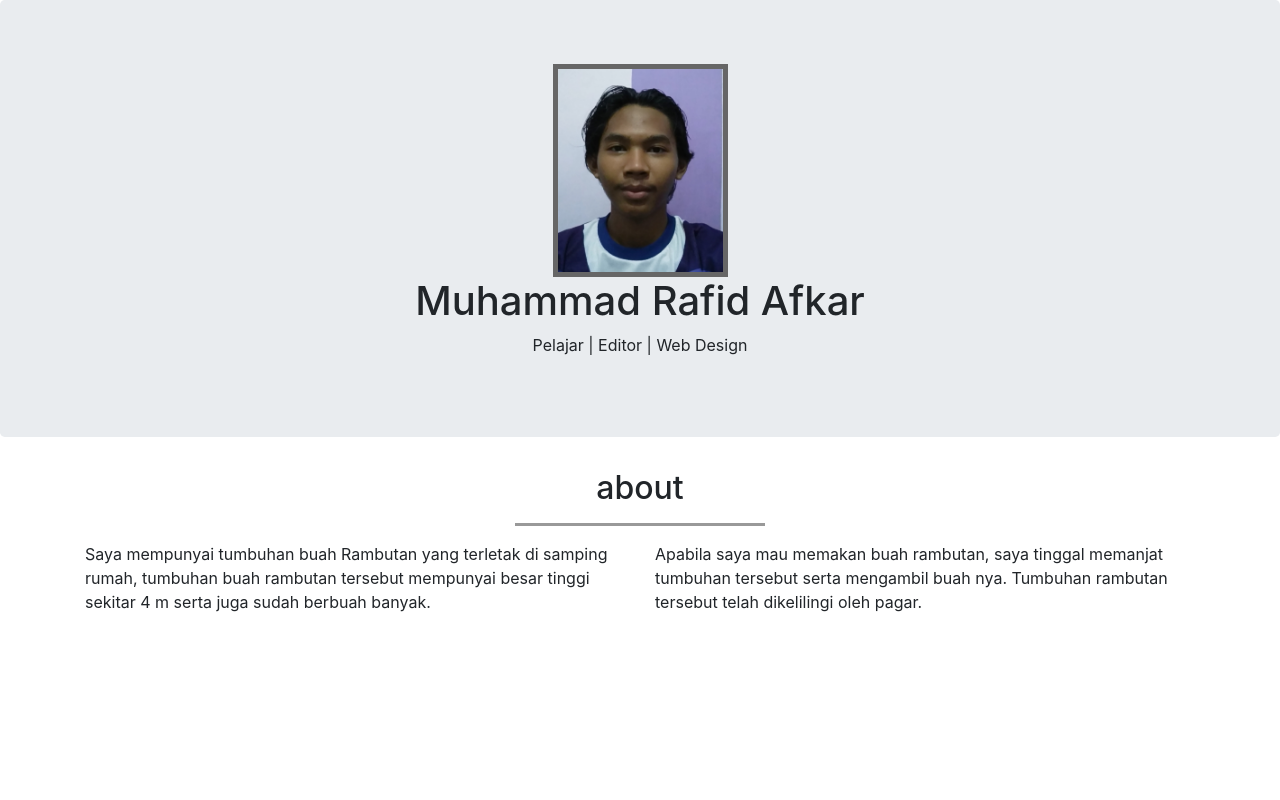
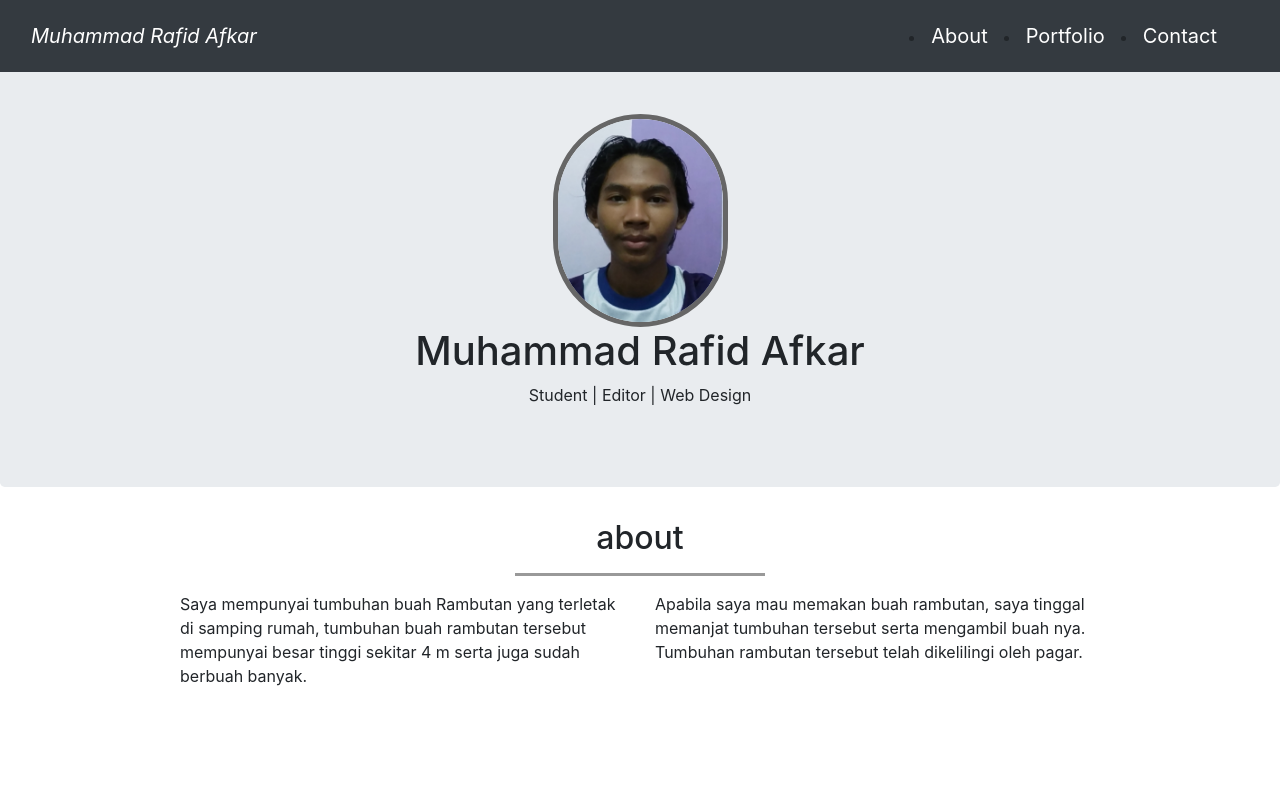
Before and after one commit to bic-boy/webanakbic.github.io, a plain HTML site: page index.html in a window 1280 px wide. Shown: the top 800 px of the page. Drawn offline with nearby package versions, Linux system fonts and the light colour scheme.

Commit message:
first commit

```diff
--- a/css/style.css
+++ b/css/style.css
@@ -7,7 +7,9 @@
 
 
 
-
+body {
+	margin-top: 50px;
+}
 
 
 
@@ -43,4 +45,5 @@ footer{
 
 footer p{
 	color: #aaa;
+	margin-top: 10px;
 }
--- a/index.html
+++ b/index.html
@@ -13,11 +13,26 @@
   </head>
   <body>
 
+    <!-- navbar -->
+     <nav class="navbar navbar-expand-lg navbar-dark bg-dark navbar fixed-top">
+      <div class="container-fluid">
+        <div class="navbar-header">
+         <a class="navbar-brand" href=""><em>Muhammad Rafid Afkar</em></a>
+        </div>
+        <nav class="navbar navbar-expand-lg navbar-dark bg-dark">
+         <li><a class="navbar-brand" href="#">About</a></li>
+         <li><a class="navbar-brand" href="#">Portfolio</a></li>
+         <li><a class="navbar-brand" href="#">Contact</a></li>
+      </div>
+     </nav>
+
+    <!-- akhir navbar -->
+
     <!-- jumbotron -->
     <div class="jumbotron text-center">
-      <img src="img/odading.jpg" class="img-circle">
+      <img src="img/odading.jpg" class="rounded-pill">
       <h1>Muhammad Rafid Afkar</h1>
-      <p>Pelajar | Editor | Web Design</p>
+      <p>Student | Editor | Web Design</p>
     </div>
     <!-- akhir jumbotron -->
 
@@ -33,10 +48,10 @@
         </div>
 
         <div class="row">
-          <div class="col-sm-6">
+          <div class="col-sm-5 offset-sm-1">
             <p>Saya mempunyai tumbuhan buah Rambutan yang terletak di samping rumah, tumbuhan buah rambutan tersebut mempunyai besar tinggi sekitar 4 m serta juga sudah berbuah banyak.</p>
           </div>
-          <div class="col-sm-6">
+          <div class="col-sm-5">
             <p>Apabila saya mau memakan buah rambutan, saya tinggal memanjat tumbuhan tersebut serta mengambil buah nya. Tumbuhan rambutan tersebut telah dikelilingi oleh pagar.</p>
           </div>
         </div>
@@ -101,7 +116,7 @@
          </div>
         </div>
         <div class="row">
-          <div class="col-sm-8">
+          <div class="col-sm-8 offset-sm-2">
             <form>
               <div class="form-group">
                 <label for="name">name</label>
```
